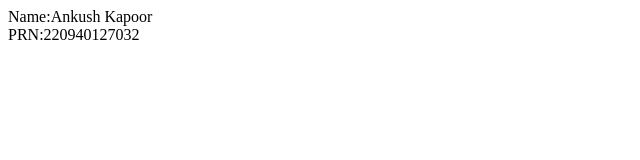
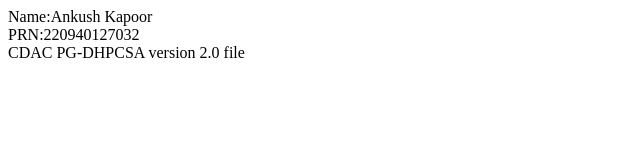
Before and after one commit to AnkushKapoor-97/jen_lab, a plain HTML site: page index.html in a window 1280 px wide. Shown: the whole page, without its empty margins (0-640 px from the left). Drawn offline with Linux system fonts and the light colour scheme.

Commit message:
Second Commit

```diff
--- a/index.html
+++ b/index.html
@@ -1 +1 @@
-Name:Ankush Kapoor <br> PRN:220940127032
+Name:Ankush Kapoor <br> PRN:220940127032 <br> CDAC PG-DHPCSA version 2.0 file
```
